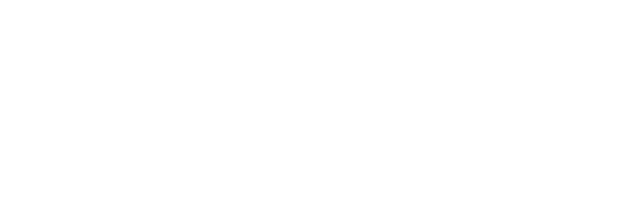
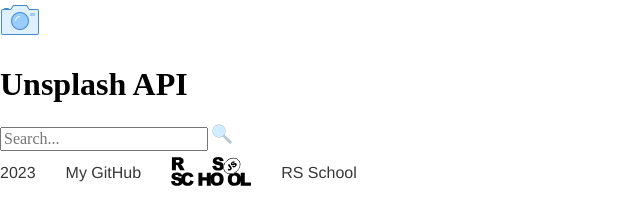
Before and after one commit to alexprotasevich/js30-image-galery, a plain HTML site: page image-galery/index.html in a window 1280 px wide. Shown: the whole page, without its empty margins (0-640 px from the left). Drawn offline with Linux system fonts and the light colour scheme.

Commit message:
feat: add layout

```diff
--- a/image-galery/assets/style/style.scss
+++ b/image-galery/assets/style/style.scss
@@ -1 +1,46 @@
 // style
+
+// header
+
+.svg {
+    transform: rotate(-90deg);
+    transform-origin: center center;
+}
+
+
+
+
+
+/* footer */
+
+.footer {
+    display: flex;
+    align-items: center;
+    gap: 30px;
+    margin-block: 5px;
+}
+
+.footer a {
+    font-size: 16px;
+    text-decoration: none;
+    color: rgb(56, 55, 55);
+    font-family: 'Franklin Gothic Medium', 'Arial Narrow', Arial, sans-serif;
+}
+
+.footer a:hover {
+    text-decoration: underline;
+    color: rgb(243, 247, 14);
+}
+
+.time {
+    font-size: 16px;
+    color: rgb(56, 55, 55);
+    font-family: 'Franklin Gothic Medium', 'Arial Narrow', Arial, sans-serif;
+}
+
+.rslogo {
+    .rslogo-img {
+        width: 80px;
+        height: 30px;
+    }
+}
--- a/image-galery/index.html
+++ b/image-galery/index.html
@@ -9,6 +9,32 @@
     <link rel="icon" href="assets/icon/icon.png" type="image/png">
 </head>
 <body>
+    <header>
+        <div>
+            <div class="wrapper-title">
+                <img src="assets/icon/icons8-camera-40.png" alt="camera">
+                <h1>Unsplash API</h1>
+            </div>
+            <div class="wrapper-search">
+              <input id="input-search" type="text" placeholder="Search...">
+              <svg id="svg-search" class="svg" xmlns="http://www.w3.org/2000/svg" x="0px" y="0px" width="20" height="20" viewBox="0 0 80 80">
+                <path fill="#b6c9d6" d="M6.998,77.5c-1.202,0-2.331-0.468-3.181-1.317c-1.753-1.753-1.753-4.607,0-6.36l36.828-35.11 l4.656,4.661L10.17,76.191C9.329,77.032,8.199,77.5,6.998,77.5z"></path><path fill="#788b9c" d="M40.636,35.411l3.966,3.97L9.825,75.829C9.069,76.584,8.066,77,6.998,77 c-1.068,0-2.072-0.416-2.827-1.171c-1.559-1.559-1.559-4.095-0.017-5.637L40.636,35.411 M40.654,34.013L3.464,69.469 c-1.952,1.952-1.951,5.116,0,7.068C4.44,77.512,5.719,78,6.998,78c1.279,0,2.558-0.488,3.534-1.464L46,39.366L40.654,34.013 L40.654,34.013z"></path><g><path fill="#d1edff" d="M52,53.5c-14.061,0-25.5-11.439-25.5-25.5S37.939,2.5,52,2.5S77.5,13.939,77.5,28 S66.061,53.5,52,53.5z"></path><path fill="#788b9c" d="M52,3c13.785,0,25,11.215,25,25S65.785,53,52,53S27,41.785,27,28S38.215,3,52,3 M52,2 C37.641,2,26,13.641,26,28s11.641,26,26,26s26-11.641,26-26S66.359,2,52,2L52,2z"></path></g>
+                </svg>
+            </div>
+        </div>
+    </header>
+    <main>
+        <div class="wrapper-galery">
+            <div class="galery" id="galery">
+            </div>
+        </div>
+    </main>
+    <footer class="footer">
+        <time datetime="2023-09-30" class="time">2023</time>
+        <a href="https://github.com/alexprotasevich" target="_blank">My GitHub</a>
+        <a href="https://rs.school/" class="rslogo" target="_blank"><img class="rslogo-img" src="assets/icon/rs_school_js.svg" alt="Logo RS School"></a>
+        <a href="https://rs.school/js-stage0/" target="_blank">RS School</a>
+    </footer>
     <script src="script.js"></script>
 </body>
 </html>
```
Also changed, not shown: image-galery/assets/icon/icons8-camera-40.png (added), image-galery/assets/icon/rs_school_js.svg (added), image-galery/assets/style/style.css, 1 other file.
